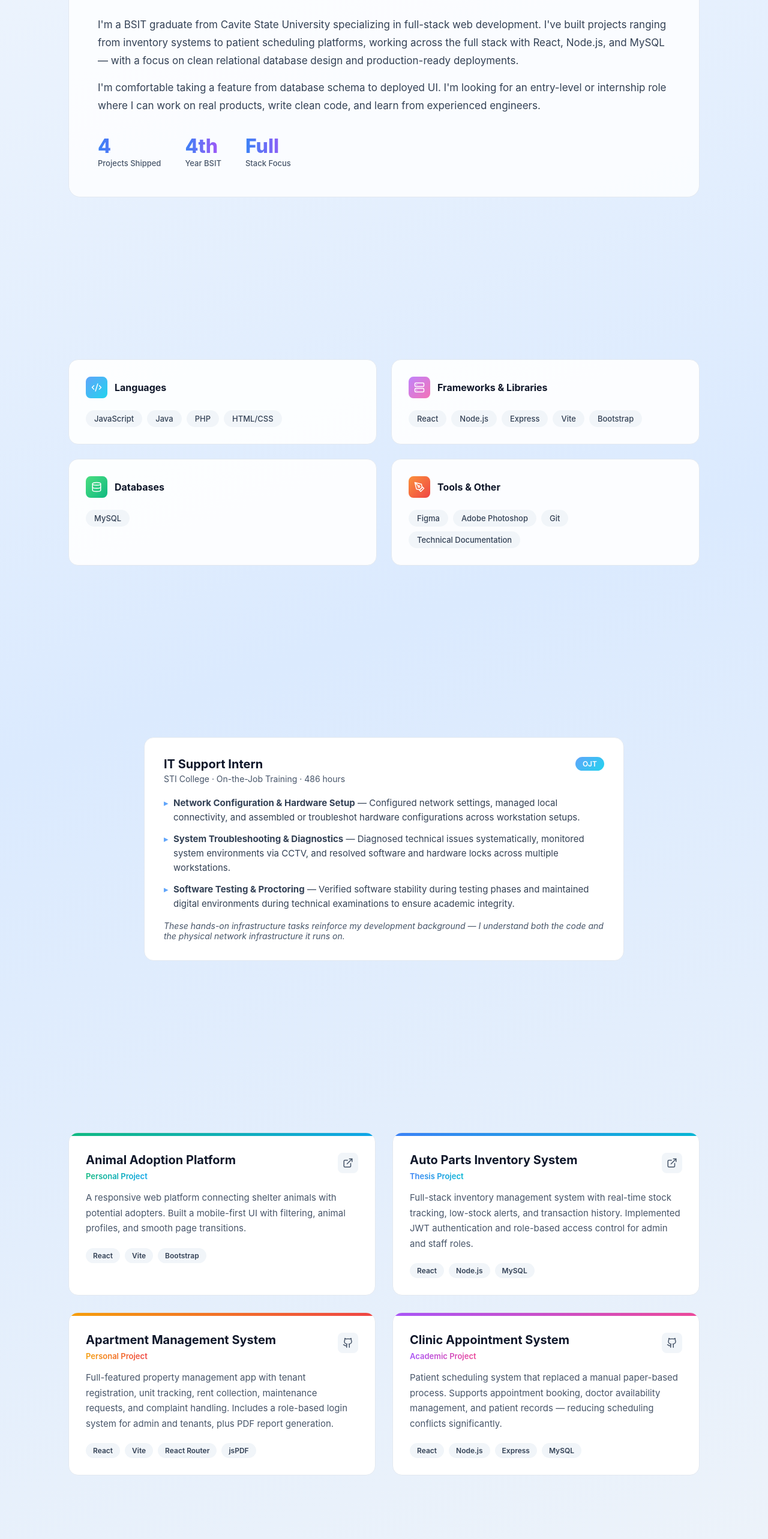
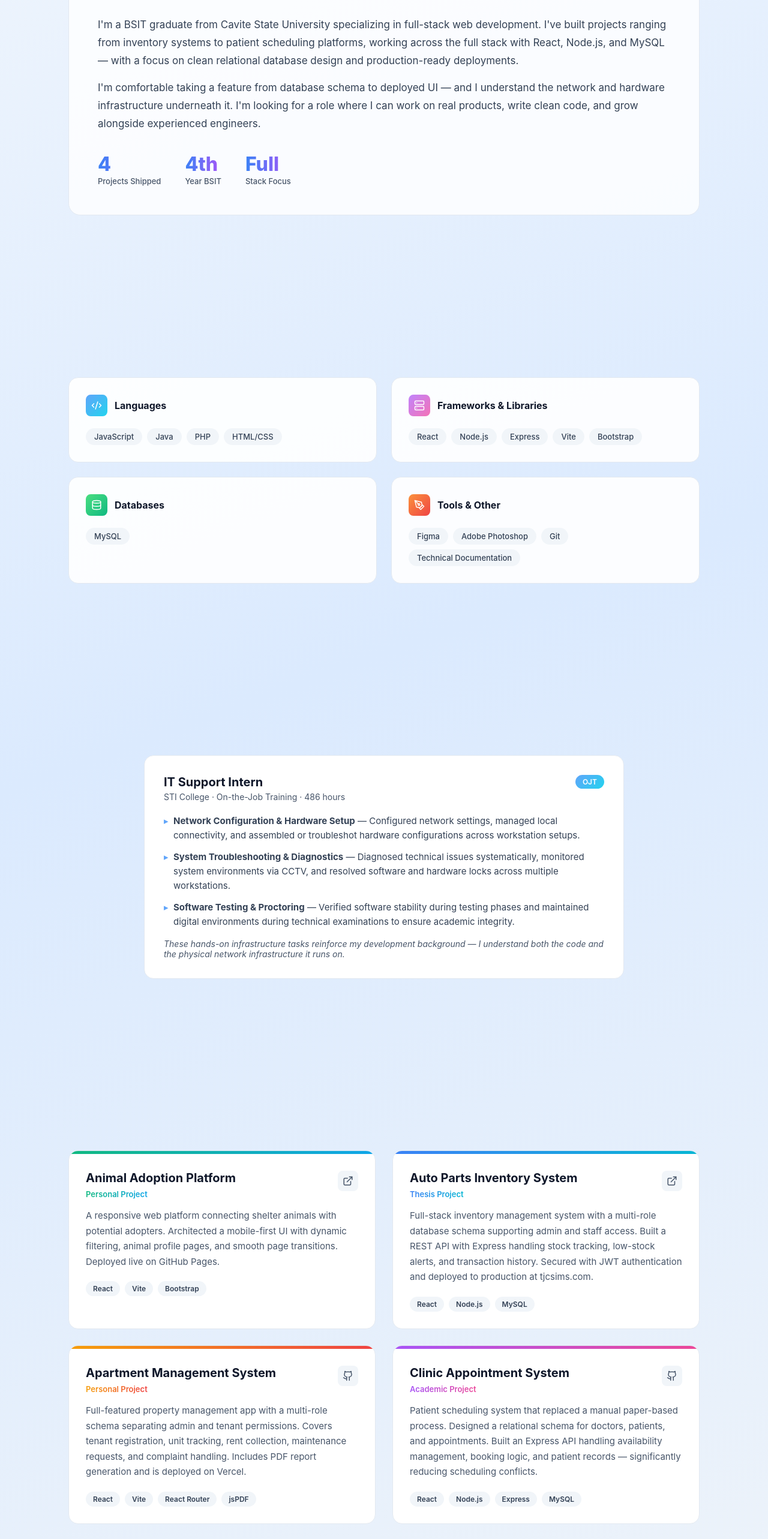
Before and after one commit to kurarenzu007/my-portfolio, a React (Vite) app: page / in a window 1280 px wide. Shown: the part 960-3526 px from the top of the page at 60% size. Built offline with nearby package versions, Linux system fonts and the light colour scheme.

Commit message:
Transitioning from school to professional

```diff
--- a/src/Portfolio.jsx
+++ b/src/Portfolio.jsx
@@ -78,7 +78,7 @@ const Portfolio = () => {
       title: 'Animal Adoption Platform',
       role: 'Personal Project',
       tech: ['React', 'Vite', 'Bootstrap'],
-      desc: 'A responsive web platform connecting shelter animals with potential adopters. Built a mobile-first UI with filtering, animal profiles, and smooth page transitions.',
+      desc: 'A responsive web platform connecting shelter animals with potential adopters. Architected a mobile-first UI with dynamic filtering, animal profile pages, and smooth page transitions. Deployed live on GitHub Pages.',
       gradient: 'linear-gradient(to right, #10b981, #0ea5e9)',
       link: 'https://kurarenzu007.github.io/AnimalAdoption/',
       github: null,
@@ -87,7 +87,7 @@ const Portfolio = () => {
       title: 'Auto Parts Inventory System',
       role: 'Thesis Project',
       tech: ['React', 'Node.js', 'MySQL'],
-      desc: 'Full-stack inventory management system with real-time stock tracking, low-stock alerts, and transaction history. Implemented JWT authentication and role-based access control for admin and staff roles.',
+      desc: 'Full-stack inventory management system with a multi-role database schema supporting admin and staff access. Built a REST API with Express handling stock tracking, low-stock alerts, and transaction history. Secured with JWT authentication and deployed to production at tjcsims.com.',
       gradient: 'linear-gradient(to right, #3b82f6, #06b6d4)',
       link: 'https://tjcsims.com',
       github: null,
@@ -96,7 +96,7 @@ const Portfolio = () => {
       title: 'Apartment Management System',
       role: 'Personal Project',
       tech: ['React', 'Vite', 'React Router', 'jsPDF'],
-      desc: 'Full-featured property management app with tenant registration, unit tracking, rent collection, maintenance requests, and complaint handling. Includes a role-based login system for admin and tenants, plus PDF report generation.',
+      desc: 'Full-featured property management app with a multi-role schema separating admin and tenant permissions. Covers tenant registration, unit tracking, rent collection, maintenance requests, and complaint handling. Includes PDF report generation and is deployed on Vercel.',
       gradient: 'linear-gradient(to right, #f59e0b, #ef4444)',
       link: 'https://github.com/kurarenzu007/jjj-apartment',
       github: 'https://github.com/kurarenzu007/jjj-apartment',
@@ -105,7 +105,7 @@ const Portfolio = () => {
       title: 'Clinic Appointment System',
       role: 'Academic Project',
       tech: ['React', 'Node.js', 'Express', 'MySQL'],
-      desc: 'Patient scheduling system that replaced a manual paper-based process. Supports appointment booking, doctor availability management, and patient records — reducing scheduling conflicts significantly.',
+      desc: 'Patient scheduling system that replaced a manual paper-based process. Designed a relational schema for doctors, patients, and appointments. Built an Express API handling availability management, booking logic, and patient records — significantly reducing scheduling conflicts.',
       gradient: 'linear-gradient(to right, #a855f7, #ec4899)',
       link: 'https://github.com/kurarenzu007/clinic-appointment',
       github: 'https://github.com/kurarenzu007/clinic-appointment',
@@ -210,7 +210,7 @@ const Portfolio = () => {
                 I'm a BSIT graduate from Cavite State University specializing in full-stack web development. I've built projects ranging from inventory systems to patient scheduling platforms, working across the full stack with React, Node.js, and MySQL — with a focus on clean relational database design and production-ready deployments.
               </p>
               <p className="about-text">
-                I'm comfortable taking a feature from database schema to deployed UI. I'm looking for an entry-level or internship role where I can work on real products, write clean code, and learn from experienced engineers.
+                I'm comfortable taking a feature from database schema to deployed UI — and I understand the network and hardware infrastructure underneath it. I'm looking for a role where I can work on real products, write clean code, and grow alongside experienced engineers.
               </p>
               <div className="about-stats">
                 <div className="stat">
@@ -341,7 +341,7 @@ const Portfolio = () => {
             <div className="contact-card">
               <h2 className="section-title">Let's Work Together</h2>
               <p className="contact-subtitle">
-                I'm currently open to internship and entry-level opportunities. If you have a role or project in mind, feel free to reach out.
+                I'm currently open to full-stack developer roles and collaborative projects. If you have something in mind, feel free to reach out.
               </p>
               <div className="contact-actions">
                 <a href="mailto:clarence.felicilda007@gmail.com" className="btn btn-primary">
```
